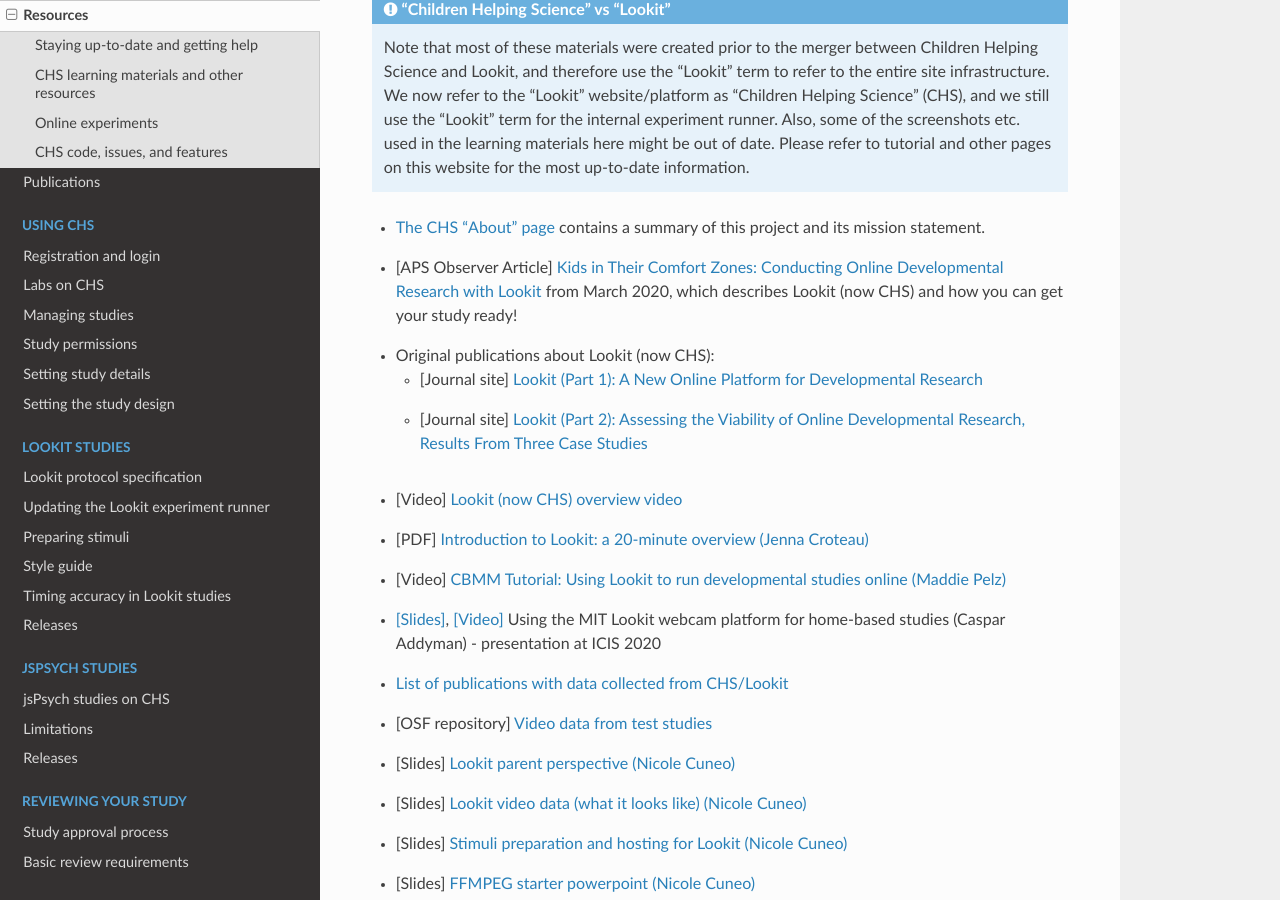
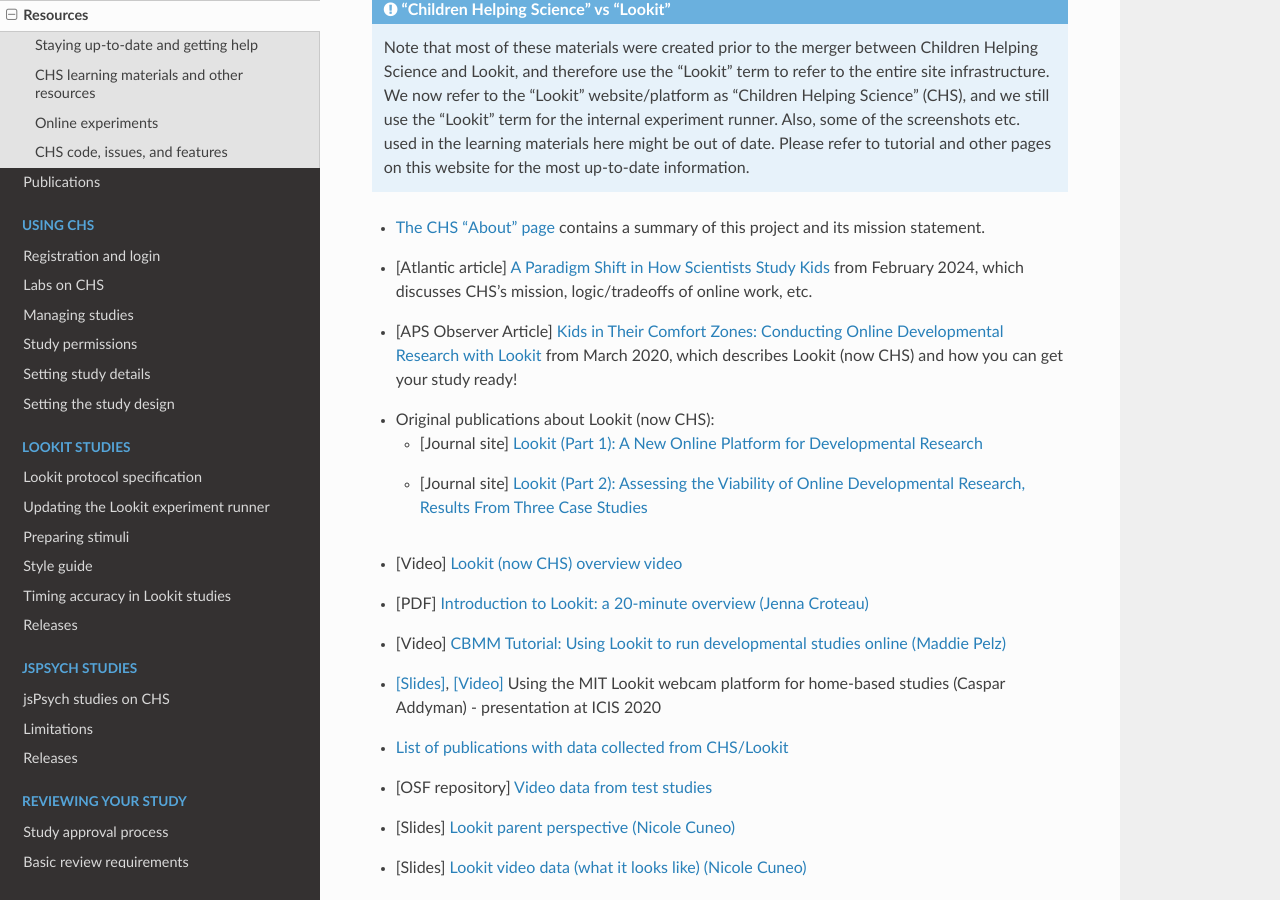
Before and after one commit to lookit/lookit-docs, a Sphinx documentation site: the page built from docs/source/other-learning-materials.rst, in a window 1280 px wide and 900 px high, scrolled down 693 px. Built offline with Sphinx 7.4.7 and the Read the Docs theme 3.1.0, drawn with Linux system fonts in a browser that asks for light colours.

Commit message:
add link to Atlantic article

```diff
--- a/docs/source/other-learning-materials.rst
+++ b/docs/source/other-learning-materials.rst
@@ -28,6 +28,8 @@
    Also, some of the screenshots etc. used in the learning materials here might be out of date. Please refer to tutorial and other pages on this website for the most up-to-date information.
 
 - :ref:`The CHS "About" page <about>` contains a summary of this project and its mission statement.
+
+- [Atlantic article] `A Paradigm Shift in How Scientists Study Kids <https://www.theatlantic.com/family/archive/2024/02/chs-lookit-developmental-psychology/677458/>`__ from February 2024, which discusses CHS's mission, logic/tradeoffs of online work, etc.
 
 - [APS Observer Article] `Kids in Their Comfort Zones: Conducting Online Developmental Research with Lookit <https://www.psychologicalscience.org/observer/kids-in-their-comfort-zones>`__ from March 2020, which describes Lookit (now CHS) and how you can get your study ready!
 
```
